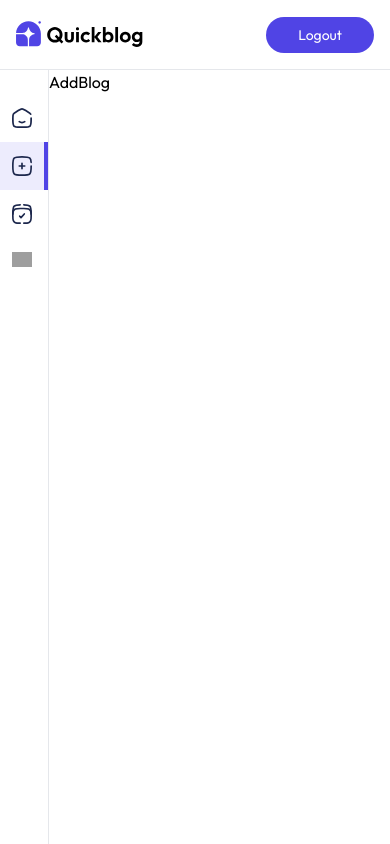
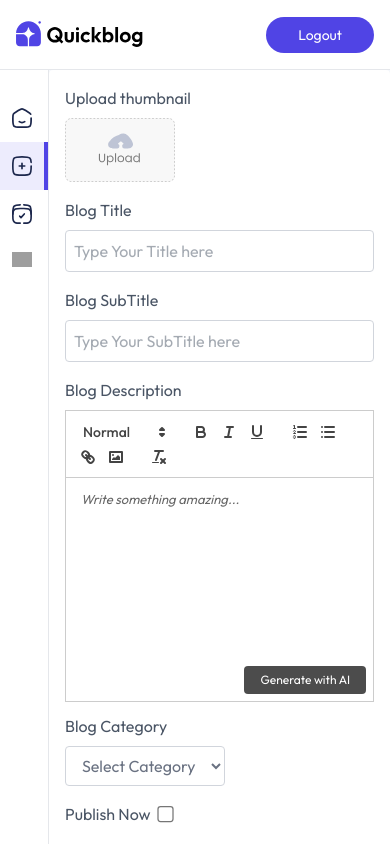
Before and after one commit to duttaanirban/QuickBlog, a React (Vite) app in the folder client/: page /admin/addBlog in a window 390 px wide. Built offline with nearby package versions, Linux system fonts and the light colour scheme; grey boxes are pictures that could not be loaded.

Commit message:
updated addblog component

```diff
--- a/client/package.json
+++ b/client/package.json
@@ -13,6 +13,7 @@
     "@tailwindcss/vite": "^4.1.12",
     "framer-motion": "^12.23.12",
     "moment": "^2.30.1",
+    "quill": "^2.0.3",
     "react": "^19.1.1",
     "react-dom": "^19.1.1",
     "react-router-dom": "^7.8.1",
--- a/client/src/App.jsx
+++ b/client/src/App.jsx
@@ -8,6 +8,8 @@
 import ListBlog from './pages/admin/ListBlog.jsx'
 import Comments from './pages/admin/Comments.jsx'
 import Login from './components/admin/Login.jsx'
+import 'quill/dist/quill.snow.css';
+
 
 const App = () => {
   return (
--- a/client/src/pages/admin/AddBlog.jsx
+++ b/client/src/pages/admin/AddBlog.jsx
@@ -1,9 +1,99 @@
-import React from 'react'
+import { useEffect, useRef, useState } from "react";
+import { assets, blogCategories } from "../../assets/assets"
+import Quill from "quill";
 
 const AddBlog = () => {
+
+  const editorRef = useRef(null);
+  const quillRef = useRef(null);
+
+  const [image, setImage] = useState(false);
+  const [title, setTitle] = useState("");
+  const [subTitle, setSubTitle] = useState("");
+  const [category, setCategory] = useState('startup');
+  const [isPublished, setIsPublished] = useState(false);
+
+  const generateContent = async () => {
+    // Call your AI content generation API here
+
+  }
+
+  const onSubmitHandler = async (e) => {
+    e.preventDefault();
+  }
+
+  useEffect(() => {
+    if (!quillRef.current && editorRef.current) {
+      quillRef.current = new Quill(editorRef.current, {
+        theme: "snow",
+        placeholder: "Write something amazing...",
+        modules: {
+          toolbar: [
+            [{ header: [1, 2, 3, false] }],
+            ["bold", "italic", "underline"],
+            [{ list: "ordered" }, { list: "bullet" }],
+            ["link", "image"],
+            ["clean"],
+          ],
+        },
+      });
+    }
+  },[])
+
+
   return (
-    <div>AddBlog</div>
+    <form onSubmit={onSubmitHandler} className="flex-1 bg-blue-50/50 text-gray-600 h-full overflow-scroll">
+      <div className="bg-white w-full max-w-3xl p-4 md:p-10 sm:m-10 shadow rounded">
+        <p>Upload thumbnail</p>
+        <label htmlFor="image">
+          <img src={!image ? assets.upload_area : URL.createObjectURL(image)} alt="upload area" className="mt-2 h-16 rounded cursor-pointer"/>
+          <input onChange={(e) => setImage(e.target.files[0])} type="file" id="image" className="hidden" required/>
+        </label>
+
+        <p className="mt-4">Blog Title</p>
+        <input onChange={(e) => setTitle(e.target.value)} value={title}
+        type="text"
+        placeholder="Type Your Title here" required
+        className="w-full max-w-lg mt-2 p-2 border
+        border-gray-300 outline-none rounded"/>
+
+        <p className="mt-4">Blog SubTitle</p>
+        <input onChange={(e) => setSubTitle(e.target.value)}
+        value={subTitle} type="text"
+        placeholder="Type Your SubTitle here" required
+        className="w-full max-w-lg mt-2 p-2 border border-gray-300 outline-none rounded"/>
+
+        <p className="mt-4">Blog Description</p>
+        <div className="max-w-lg h-74 pb-16 sm:pb-10 pt-2 relative">
+          <div ref={editorRef}>
+
+          </div>
+          <button className='absolute bottom-1 right-2 ml-2 text-xs text-white bg-black/70 px-4 py-1.5
+          rounded hover:underline cursor-pointer' type="button" onClick={generateContent}>Generate with AI</button>
+        </div>
+        <p className="mt-4">Blog Category</p>
+        <select name="category"
+        value={category}
+        onChange={(e) => setCategory(e.target.value)}
+        className="mt-2 px-3 py-2 text-gray-500 border border-gray-300 outline-none rounded">
+          <option value="">Select Category</option>
+          {blogCategories.map((item, index) => {
+            return (
+              <option key={index} value={item.value}>{item.label}</option>
+            )
+          })}
+        </select>
+
+        <div className="flex gap-2 mt-4">
+          <p>Publish Now</p>
+          <input type="checkbox" checked={isPublished} onChange={(e) => setIsPublished(e.target.checked)} className="scale-125 cursor-pointer"/>
+        </div>
+
+        <button type="submit" className="mt-8 w-40 h-10 bg-primary text-white
+        rounded cursor-pointer text-sm">Add Blog</button>
+      </div>
+    </form>
   )
 }
 
-export default AddBlog
+export default AddBlog;
```
Also changed, not shown: 1 other file (tests, documents, lock files or other folders).
